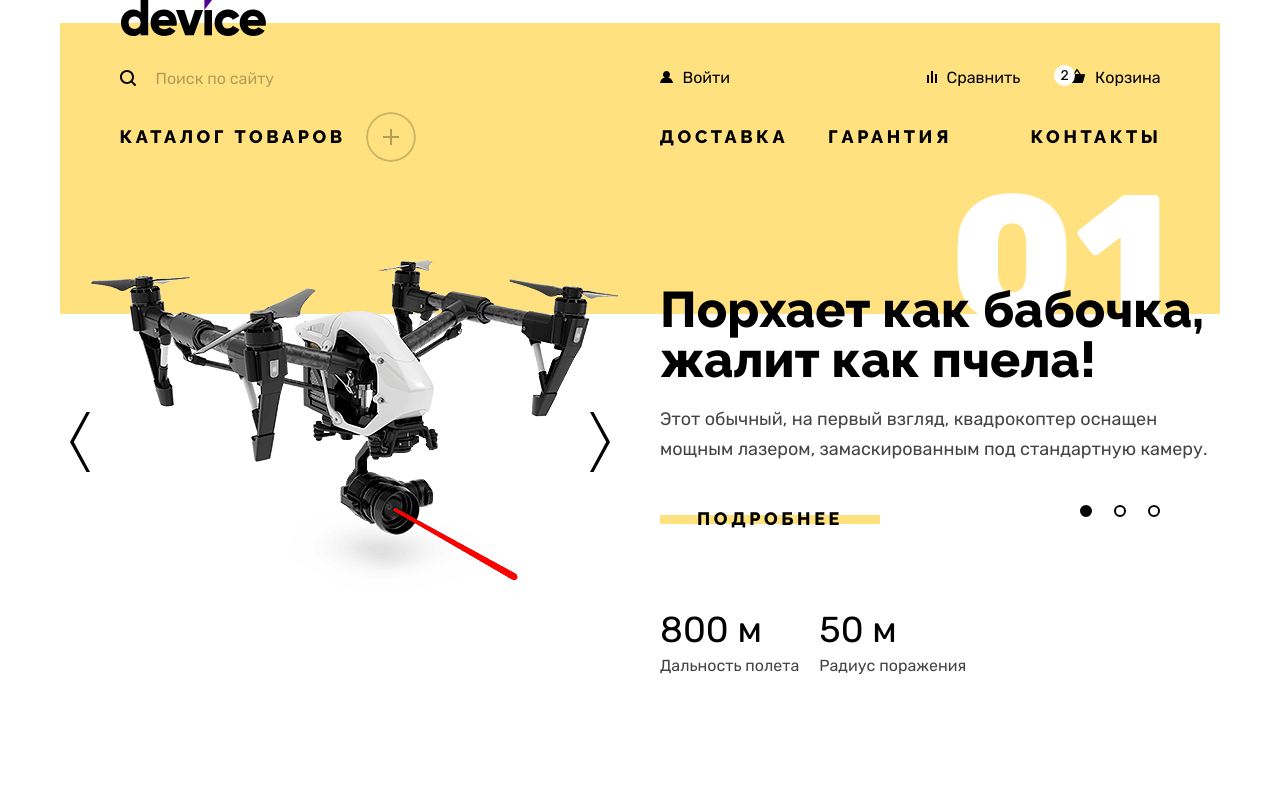
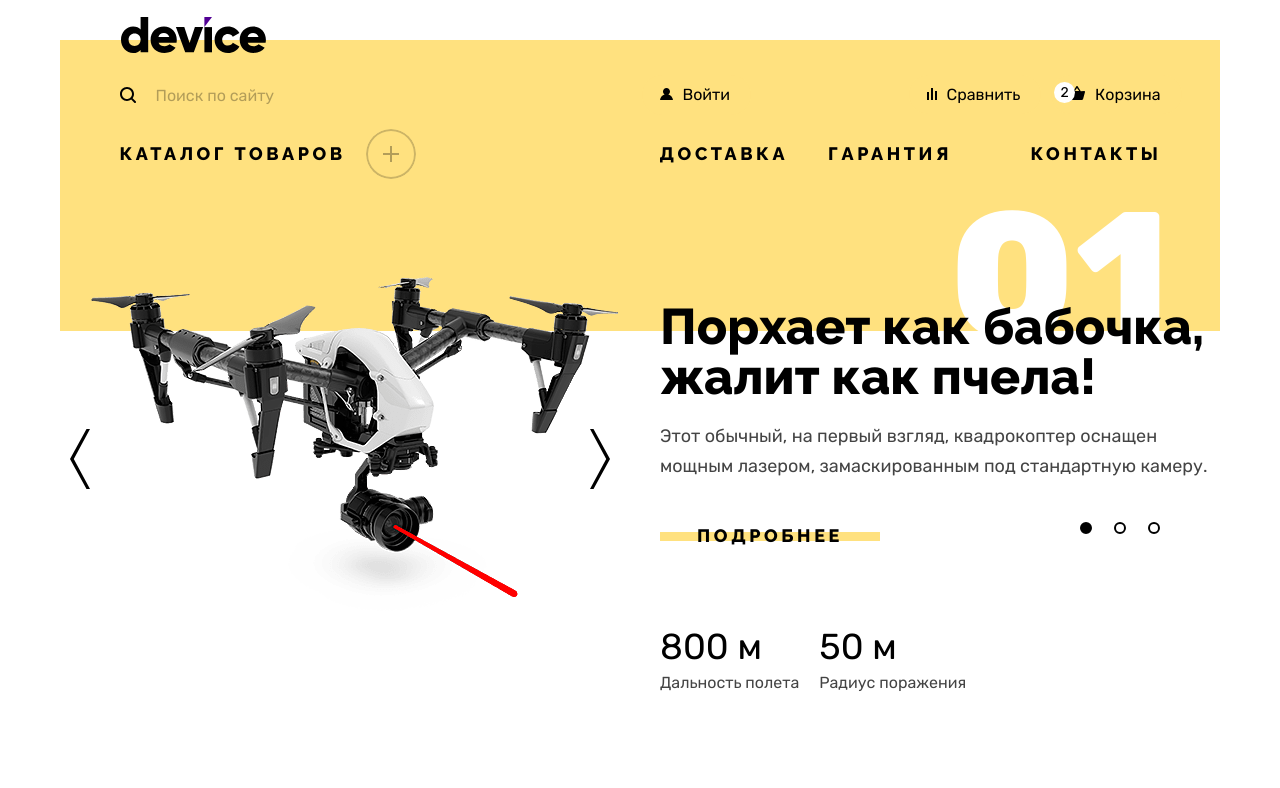
Before and after one commit to ant-druha/1924739-device-32, a website: page index.html in a window 1280 px wide. Shown: the top 788 px of the page. Drawn offline with Linux system fonts and the light colour scheme.

Commit message:
Correct page top margin.

```diff
--- a/styles/styles.css
+++ b/styles/styles.css
@@ -160,7 +160,7 @@ header::before {
   content: "";
   display: block;
   width: 100%;
-  height: 23px;
+  height: 40px;
   background-color: #ffffff;
 }
 
```
